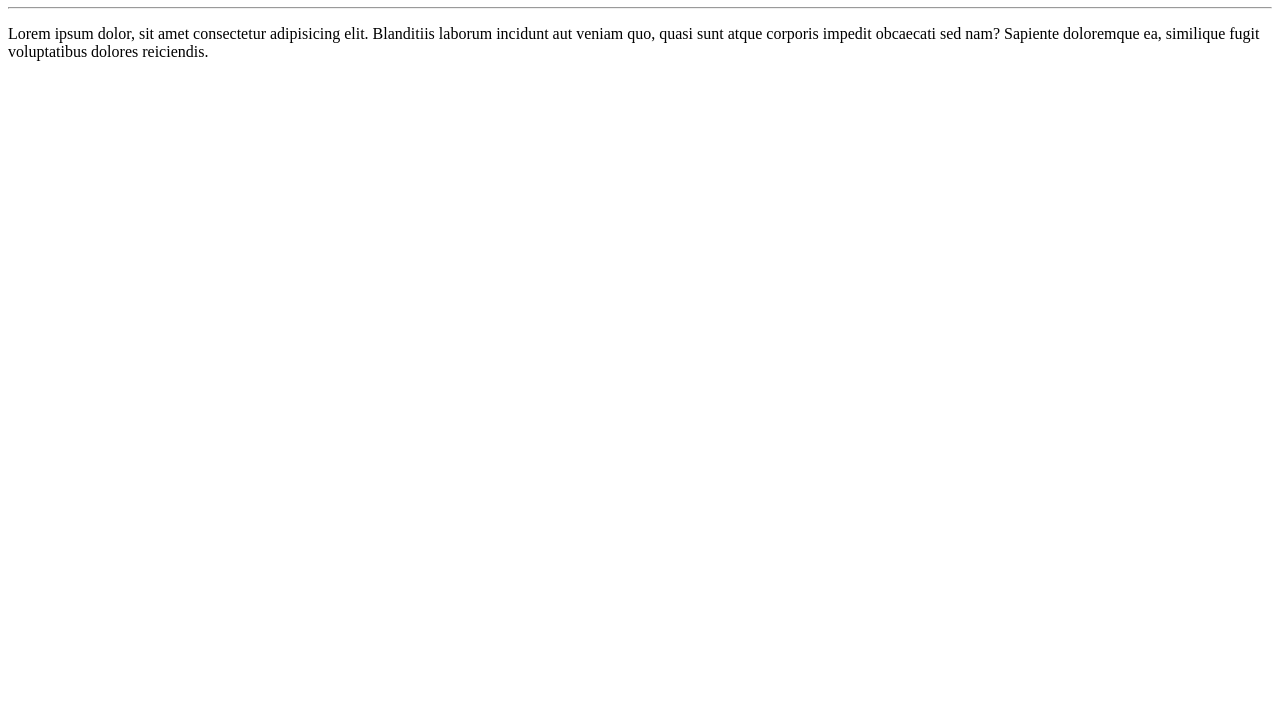
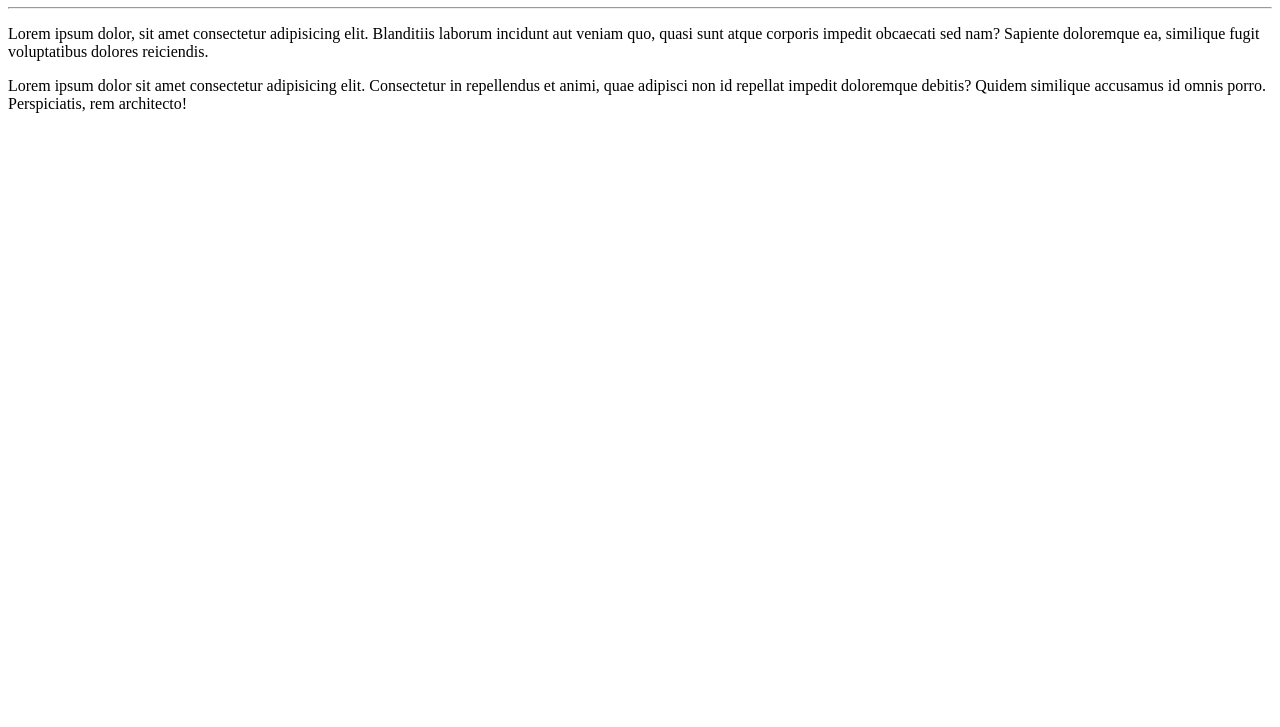
Before and after one commit to MichelinaSousa/Ola-Mundo, a plain HTML site: page site-exemplo/index.html in a window 1280 px wide. Shown: the part 73-800 px from the top of the page. Drawn offline with Linux system fonts and the light colour scheme.

Commit message:
adicionei um parágrafo

```diff
--- a/site-exemplo/index.html
+++ b/site-exemplo/index.html
@@ -10,5 +10,6 @@
 <h1>Olá, mundo!</h1>
 <hr>
 <p>Lorem ipsum dolor, sit amet consectetur adipisicing elit. Blanditiis laborum incidunt aut veniam quo, quasi sunt atque corporis impedit obcaecati sed nam? Sapiente doloremque ea, similique fugit voluptatibus dolores reiciendis.</p>
+<p>Lorem ipsum dolor sit amet consectetur adipisicing elit. Consectetur in repellendus et animi, quae adipisci non id repellat impedit doloremque debitis? Quidem similique accusamus id omnis porro. Perspiciatis, rem architecto!</p>
 </body>
 </html>
```
